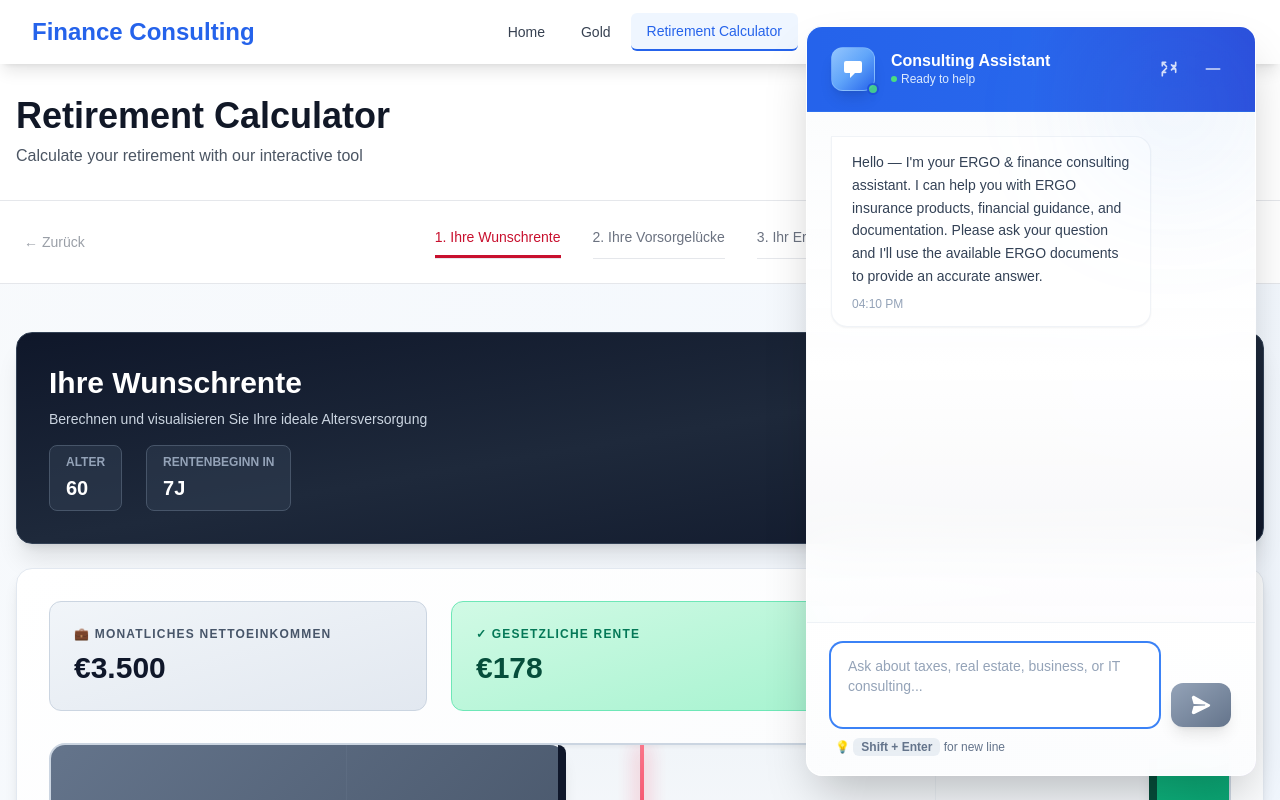
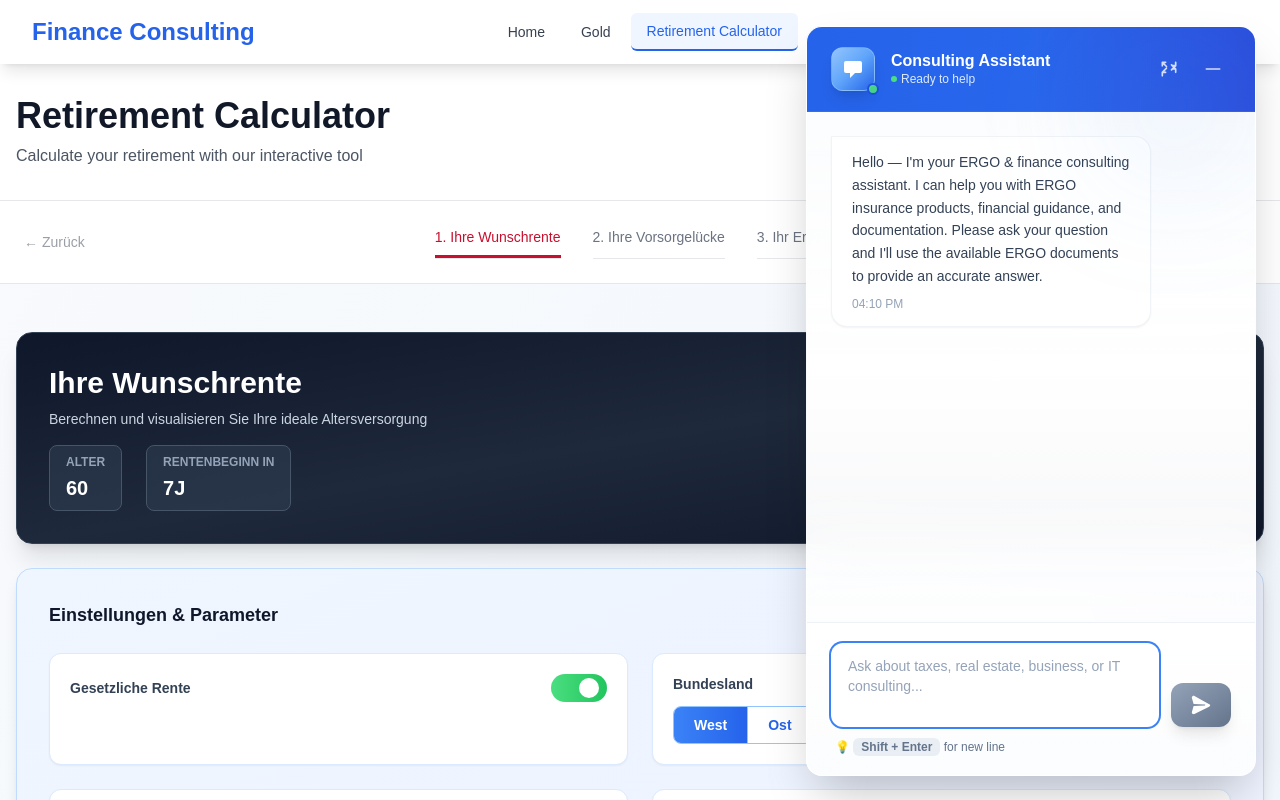
Before and after one commit to quocvietphung/document-intelligence-lab, a Next.js app: page /en/rentenrechner in a window 1280 px wide. Shown: the top 800 px of the page. Built offline with nearby package versions, Linux system fonts and the light colour scheme.

Commit message:
Refactor: Streamline Step 1 UI for Rentenrechner by consolidating settings panel visibility and enhancing component structure

```diff
--- a/components/rentenrechner/Step1Wunschrente.tsx
+++ b/components/rentenrechner/Step1Wunschrente.tsx
@@ -24,15 +24,6 @@ interface Step1WunschrrenteProps {
     onPrivatrenterChange: (value: number) => void;
 }
 
-/**
- * ERGO Rentenrechner - Step 1: "Ihre Wunschrente"
- *
- * - 2-Block-Chart: grauer Einkommensblock + grüner Rentenblock
- * - rote Wunschrenten-Linie (draggable)
- * - Vorsorgelücke-Anzeige
- * - Einstellungen-Panel (Inflation, Gehaltssteigerung, Bundesland, Entgeltpunkte)
- * - Timeline & Slider (Jahrgang, private Rente)
- */
 export function Step1Wunschrente({
     nettoeinkommen,
     gesetzlicheRente: _,
@@ -47,28 +38,23 @@ export function Step1Wunschrente({
     onPrivatrenterChange,
 }: Step1WunschrrenteProps) {
     // ===== SETTINGS STATE =====
-    const [showSettings, setShowSettings] = useState(false);
     const [settings, setSettings] = useState<PensionSettings>(SETTINGS_DEFAULTS);
 
     // ===== REFS =====
-    // chartRef = toàn bộ vùng chart để dùng cho drag (đúng kiểu ERGO)
     const chartRef = useRef<HTMLDivElement>(null);
 
     // ===== CALCULATION =====
     const age = getAge(jahrgang);
     const yearsUntilRetirement = Math.max(0, RENT_CONSTANTS.RETIREMENT_AGE - age);
 
-    // Clamp Wunschrente tối thiểu bằng gesetzliche Rente
     const calculation = calculatePension(nettoeinkommen, wunschrente, privatrente, jahrgang, settings);
     const computedGesetzlicheRente = calculation.nettoRente;
     const clampedWunschrente = Math.max(computedGesetzlicheRente, wunschrente);
 
-    // Chart percentages (clamp 0–100)
     const incomePercentage = Math.min(100, (nettoeinkommen / maxIncome) * 100);
     const gesetzlichePercentage = Math.min(100, (computedGesetzlicheRente / maxRente) * 100);
     const wunschePercentage = Math.min(100, (clampedWunschrente / maxRente) * 100);
 
-    // Vorsorgelücke theo Wunschrente đã clamp
     const vorsorgeluecke = calcVorsorgeluecke(clampedWunschrente, computedGesetzlicheRente, privatrente);
 
     // ===== DRAG CORE =====
@@ -107,7 +93,7 @@ export function Step1Wunschrente({
         [updateFromClientX]
     );
 
-    // ===== INCOME BLOCK HANDLERS =====
+    // ===== HANDLERS =====
     const handleIncomeBlockClick = useCallback(
         (e: React.MouseEvent<HTMLDivElement>) => {
             updateFromClientX(e.clientX, maxIncome, onNettoeinkommenChange);
@@ -119,7 +105,6 @@ export function Step1Wunschrente({
         startDrag(maxIncome, onNettoeinkommenChange);
     }, [startDrag, maxIncome, onNettoeinkommenChange]);
 
-    // ===== WUNSCHRENTE LINE HANDLERS =====
     const handleWunschrenterLineClick = useCallback(
         (e: React.MouseEvent<HTMLDivElement>) => {
             updateFromClientX(e.clientX, maxRente, (val) => {
@@ -137,7 +122,6 @@ export function Step1Wunschrente({
         });
     }, [startDrag, maxRente, computedGesetzlicheRente, onWunschrenterChange]);
 
-    // ===== SETTINGS HANDLERS =====
     const handleSettingsChange = useCallback(
         <K extends keyof PensionSettings>(key: K, value: PensionSettings[K]) => {
             setSettings((prev) => ({
@@ -176,17 +160,10 @@ export function Step1Wunschrente({
                             </div>
                         </div>
                     </div>
-                    <button
-                        onClick={() => setShowSettings((prev) => !prev)}
-                        className="px-6 py-3 text-sm font-semibold text-white bg-gradient-to-r from-blue-500 to-blue-600 rounded-lg hover:from-blue-600 hover:to-blue-700 transition-all shadow-lg border border-blue-400/50"
-                    >
-                        {showSettings ? "✕ Schließen" : "⚙️ Einstellungen"}
-                    </button>
                 </div>
             </div>
 
-            {/* SETTINGS PANEL */}
-            {showSettings && (
+            {/* SETTINGS PANEL - Always Visible */}
             <div className="bg-gradient-to-br from-blue-50 to-indigo-50 rounded-2xl p-8 shadow-lg border border-blue-200">
                 <h3 className="text-lg font-bold text-slate-900 mb-6">Einstellungen & Parameter</h3>
 
@@ -309,7 +286,6 @@ export function Step1Wunschrente({
                     ↻ Einstellungen zurücksetzen
                 </button>
             </div>
-            )}
 
             {/* 2-BLOCK-CHART - Premium Design */}
             <div className="bg-gradient-to-br from-white to-slate-50 rounded-2xl p-8 shadow-lg border border-slate-200">
@@ -351,7 +327,7 @@ export function Step1Wunschrente({
                     ref={chartRef}
                     className="relative h-48 bg-gradient-to-b from-slate-100 to-slate-50 rounded-2xl border-2 border-slate-300 overflow-hidden shadow-inner mb-8"
                 >
-                    {/* Income block (left, slate gradient) */}
+                    {/* Income block */}
                     <div
                         className="absolute left-0 top-0 bottom-0 cursor-grab active:cursor-grabbing shadow-lg flex items-center justify-center rounded-r-2xl transition-all duration-200 hover:shadow-xl chart-block"
                         style={{
@@ -361,7 +337,6 @@ export function Step1Wunschrente({
                         }}
                         onClick={handleIncomeBlockClick}
                     >
-                        {/* Handle */}
                         <div
                             className="absolute right-0 top-0 bottom-0 w-2 bg-slate-900 cursor-grab active:cursor-grabbing rounded-r-2xl hover:w-3 transition-all"
                             onMouseDown={handleIncomeBlockDragStart}
@@ -373,7 +348,7 @@ export function Step1Wunschrente({
                         )}
                     </div>
 
-                    {/* Gesetzliche Rente block (right, emerald gradient) */}
+                    {/* Gesetzliche Rente block */}
                     <div
                         className="absolute right-0 top-0 bottom-0 shadow-lg flex items-center justify-center rounded-l-2xl transition-all duration-200 hover:shadow-xl chart-block"
                         style={{
@@ -382,7 +357,6 @@ export function Step1Wunschrente({
                             background: `linear-gradient(135deg, #10b981 0%, #059669 100%)`,
                         }}
                     >
-                        {/* Decorative left edge */}
                         <div className="absolute left-0 top-0 bottom-0 w-2 bg-emerald-900 rounded-l-2xl" />
                         {gesetzlichePercentage > 10 && (
                             <span className="text-sm font-bold text-white px-3 truncate">
@@ -391,7 +365,7 @@ export function Step1Wunschrente({
                         )}
                     </div>
 
-                    {/* Wunschrente line (red, animated) */}
+                    {/* Wunschrente line */}
                     <div
                         className="absolute top-0 bottom-0 w-1 bg-gradient-to-b from-rose-400 via-rose-500 to-rose-600 cursor-grab active:cursor-grabbing shadow-lg transition-all duration-200 hover:w-2 wunschrente-line"
                         style={{
@@ -402,7 +376,7 @@ export function Step1Wunschrente({
                         onMouseDown={handleWunschrenterLineDragStart}
                     />
 
-                    {/* Grid lines for reference */}
+                    {/* Grid lines */}
                     <div className="absolute inset-0 pointer-events-none opacity-10">
                         {[25, 50, 75].map((percent) => (
                             <div
@@ -462,7 +436,6 @@ export function Step1Wunschrente({
 
                     {/* Timeline line */}
                     <div className="flex-1 relative h-1 bg-gradient-to-r from-blue-400 via-blue-500 to-rose-500 rounded-full shadow-md">
-                        {/* Progress indicator */}
                         <div
                             className="absolute top-1/2 -translate-y-1/2 w-4 h-4 rounded-full bg-gradient-to-br from-blue-500 to-blue-600 shadow-lg border-4 border-white"
                             style={{
```
Lines whose indentation alone changed are shown as unchanged.
